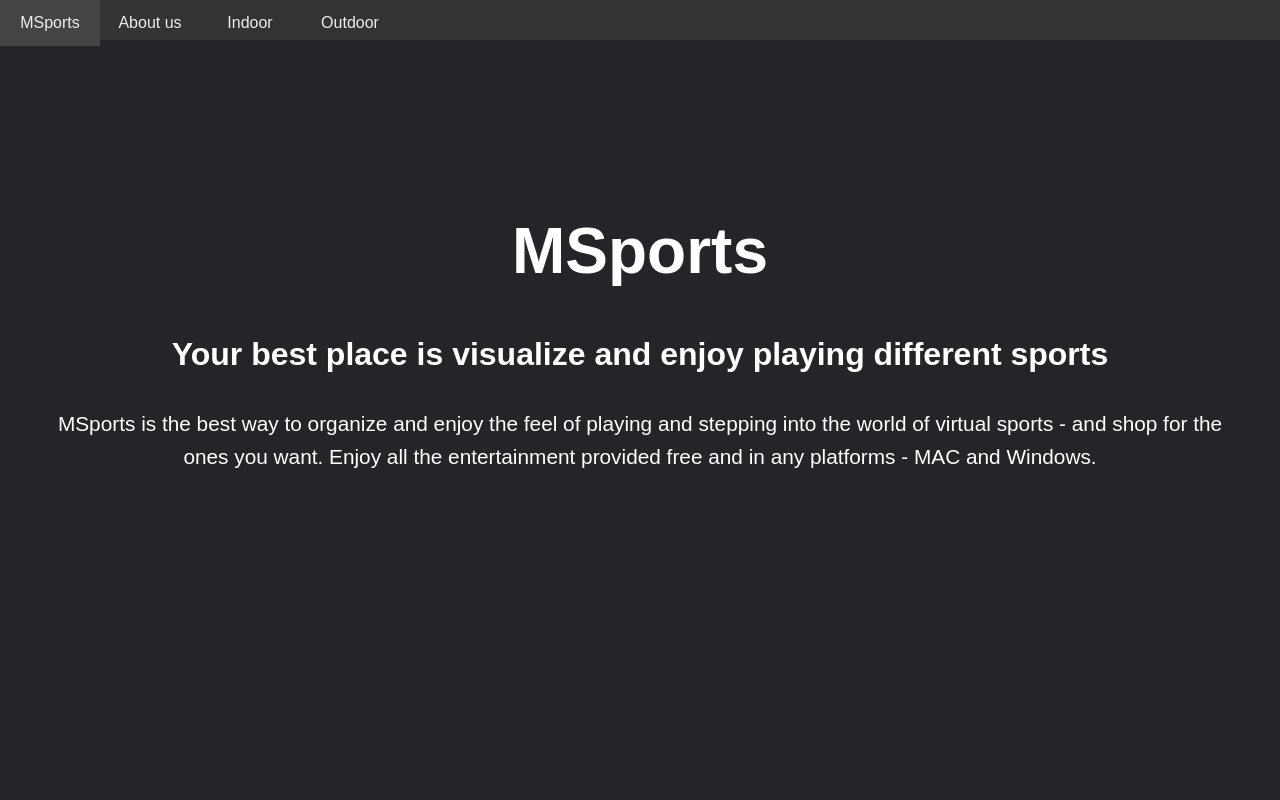
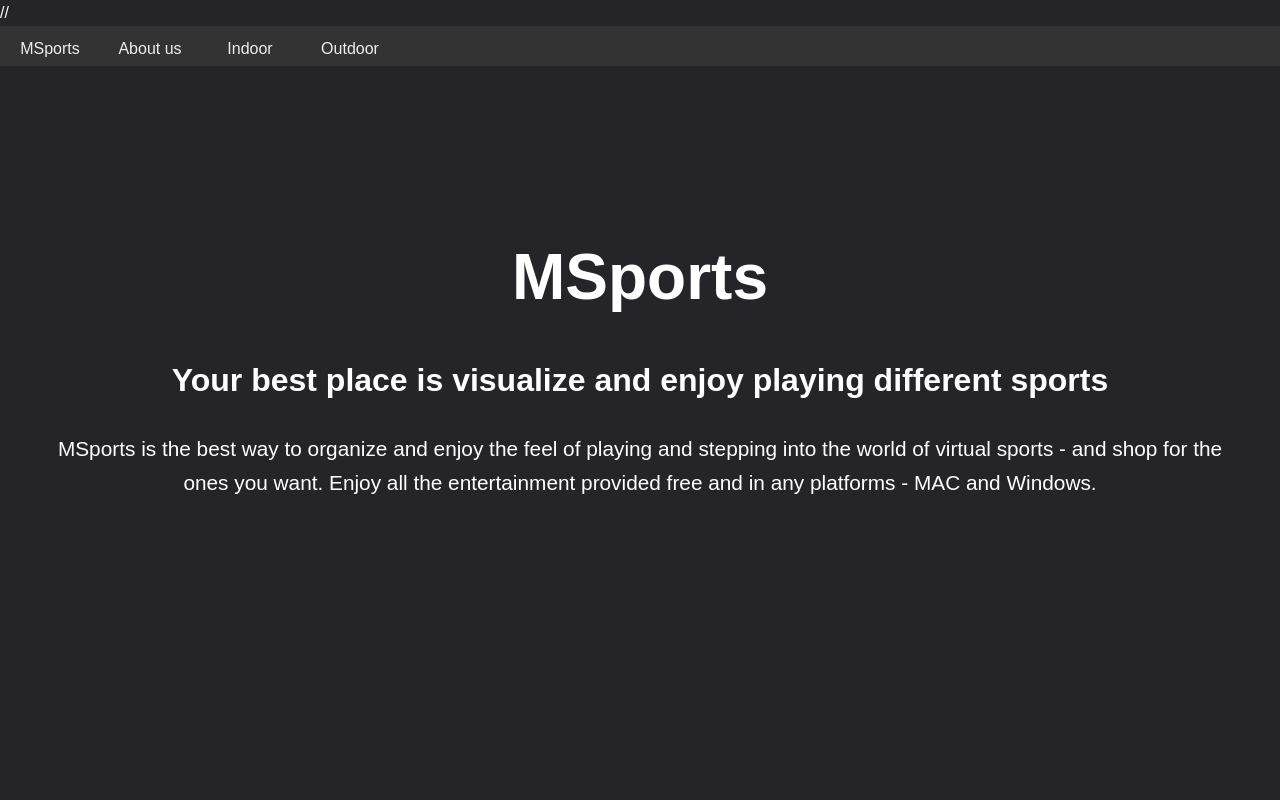
Before and after one commit to Muskangarg1312/msports.github.io, a plain HTML site: page index.html in a window 1280 px wide. Shown: the top 800 px of the page. Drawn offline with Linux system fonts and the light colour scheme; files whose address does not match are found by name.

Commit message:
Update index.html

```diff
--- a/index.html
+++ b/index.html
@@ -4,7 +4,8 @@
 	<meta charset="utf-8">
 	<meta name="viewport" content="width=device-width, initial-scale=1">
 	<title>MSPORTS</title>
-	<link rel="stylesheet" type="text/css" href="C:\Users\Ujjwal Garg\OneDrive\Desktop\HTML & CSS projects\Project 1\project1.css">
+	<meta http-equiv=“X-UA-Compatible” content=“ie=edge”>
+	//<link rel="stylesheet" type="text/css" href="C:\Users\Ujjwal Garg\OneDrive\Desktop\HTML & CSS projects\Project 1\project1.css">
 </head>
 <body>
   <div id="showcase">
```
